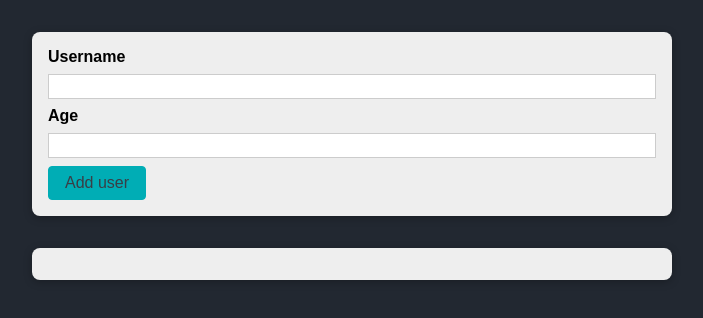
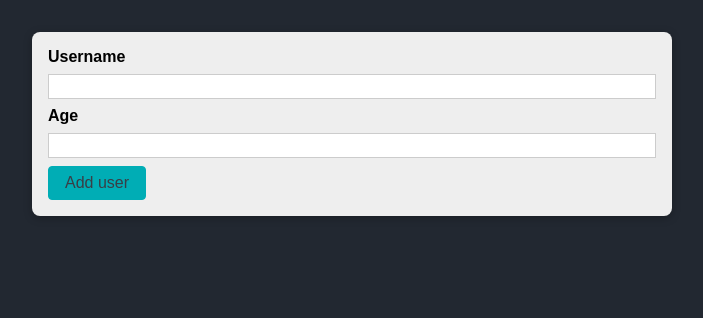
Before and after one commit to nataliarossini/users-input-react, a React (Create React App) app: page / in a window 1280 px wide. Shown: the top 318 px of the page, without its empty margins (288-991 px from the left). Built offline with nearby package versions, Linux system fonts and the light colour scheme.

Commit message:
fixed empty card

```diff
--- a/src/App.js
+++ b/src/App.js
@@ -16,7 +16,7 @@ function App() {
   return (
     <div>
       <AddUser onAddUser={addUserHandler}/>
-      <UsersList users={usersList} />
+      {usersList.length > 0 && <UsersList users={usersList} />}
     </div>
   );
 }
```
